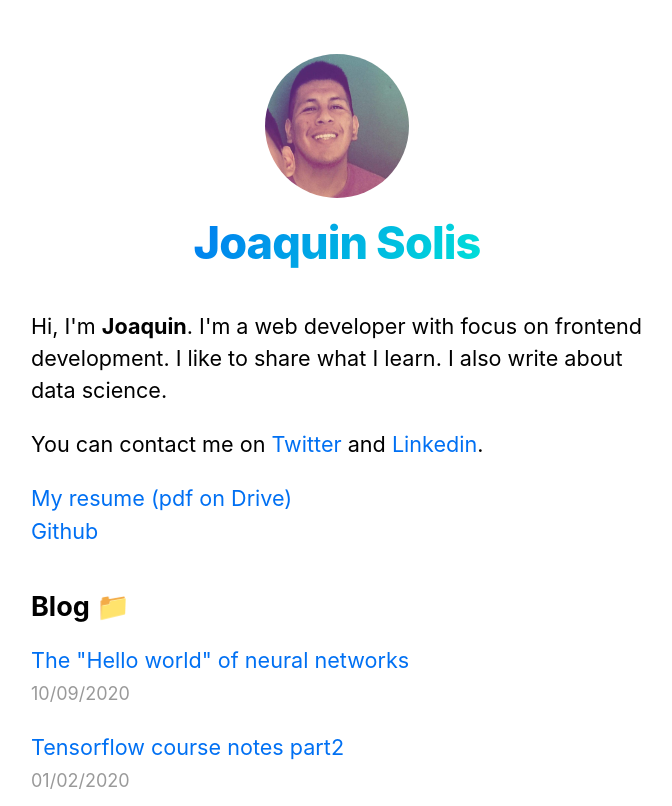
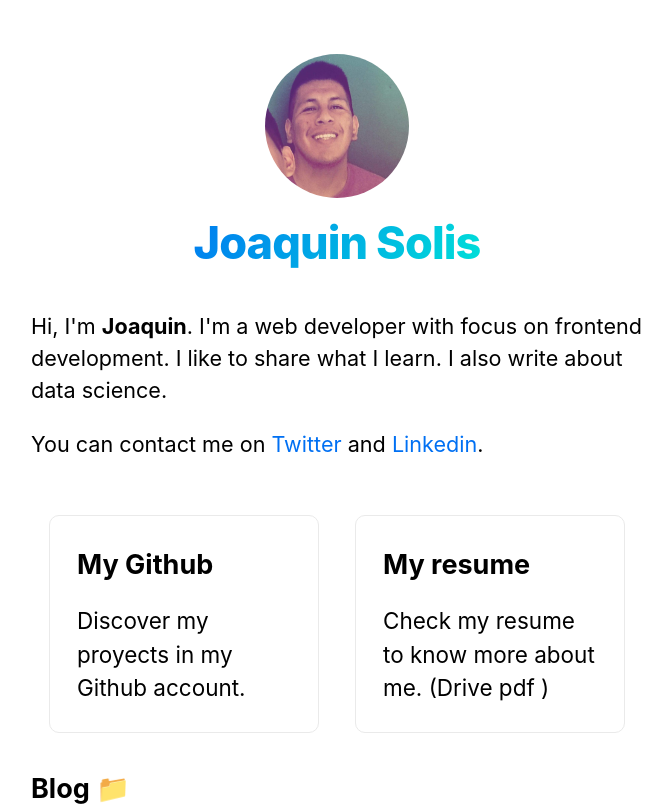
Before and after one commit to solisjoaquin/nextjs-blog, a Next.js app: page / in a window 1280 px wide. Shown: the top 806 px of the page, without its empty margins (303-975 px from the left). Built offline with nearby package versions, Linux system fonts and the light colour scheme.

Commit message:
adding changes in main page (cards)

```diff
--- a/pages/index.js
+++ b/pages/index.js
@@ -26,13 +26,23 @@ export default function Home({allPostsData}) {
           <a href="https://linkedin.com/in/joaquinsolis" target="_blank"> Linkedin</a>.
         </p>
 
-        <p>
-          <a href="https://drive.google.com/file/d/12fNjbpz2jRzgnNw34xiV_aoM2t2w2InW/view?usp=sharing" target="_blank">My resume (pdf on Drive)</a><br />
-          <a href="https://github.com/solisjoaquin" target="_blank">Github</a>
-        </p>
+      </section>
+
+      <div className="grid">
+          <a href="https://github.com/solisjoaquin" className="card">
+            <h3>My Github </h3>
+            <p>Discover my proyects in my Github account.</p>
+          </a>
+
+          <a href="https://drive.google.com/file/d/12fNjbpz2jRzgnNw34xiV_aoM2t2w2InW/view?usp=sharing" className="card">
+            <h3>My resume </h3>
+            <p>Check my resume to know more about me. (Drive pdf )</p>
+          </a>
 
 
-      </section>
+        </div>
+
+
 
       <section className={`${utilStyles.headingMd} ${utilStyles.padding1px}`}>
         <h2 className={utilStyles.headingLg}>Blog &#128193;</h2>
--- a/styles/global.css
+++ b/styles/global.css
@@ -43,3 +43,48 @@ pre {
   display: block;
   word-wrap: break-word;
 }
+
+.grid {
+  display: flex;
+  justify-content: center;
+/*   align-items: center;
+  flex-wrap: wrap;
+  max-width: 800px; */
+
+  margin-top: 2rem;
+  flex-direction: row;
+
+}
+.card {
+  margin: 1rem;
+  flex-basis: 45%;
+  padding: 1.5rem;
+  text-align: left;
+  color: inherit;
+  text-decoration: none;
+  border: 1px solid #eaeaea;
+  border-radius: 10px;
+  transition: color 0.15s ease, border-color 0.15s ease;
+}
+.card:hover,
+.card:focus,
+.card:active {
+  color: #0070f3;
+  border-color: #0070f3;
+}
+.card h3 {
+  margin: 0 0 1rem 0;
+  font-size: 1.5rem;
+}
+.card p {
+  margin: 0;
+  font-size: 1.25rem;
+  line-height: 1.5;
+}
+
+@media (max-width: 900px) {
+  .grid {
+    width: 100%;
+    flex-direction: column;
+  }
+}
```
Also changed, not shown: components/layout.module.css (line endings or trailing spaces).
